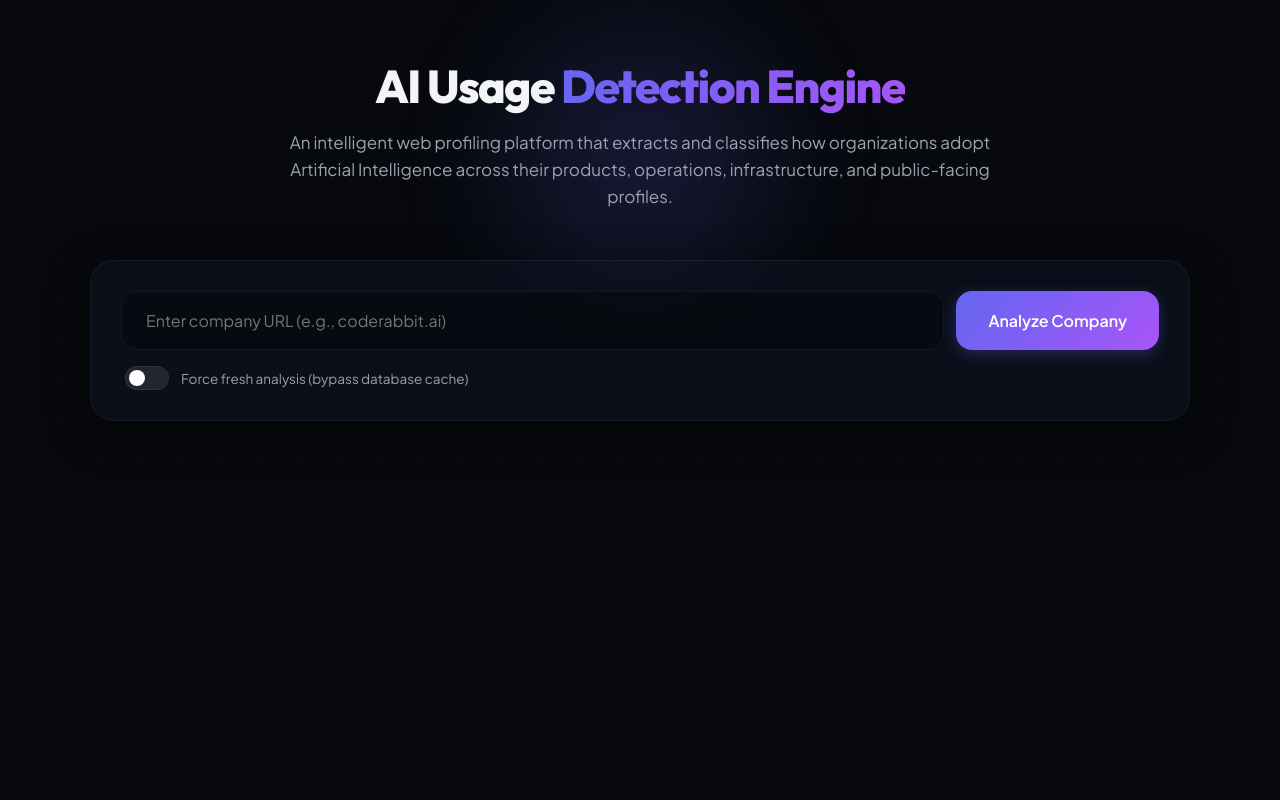
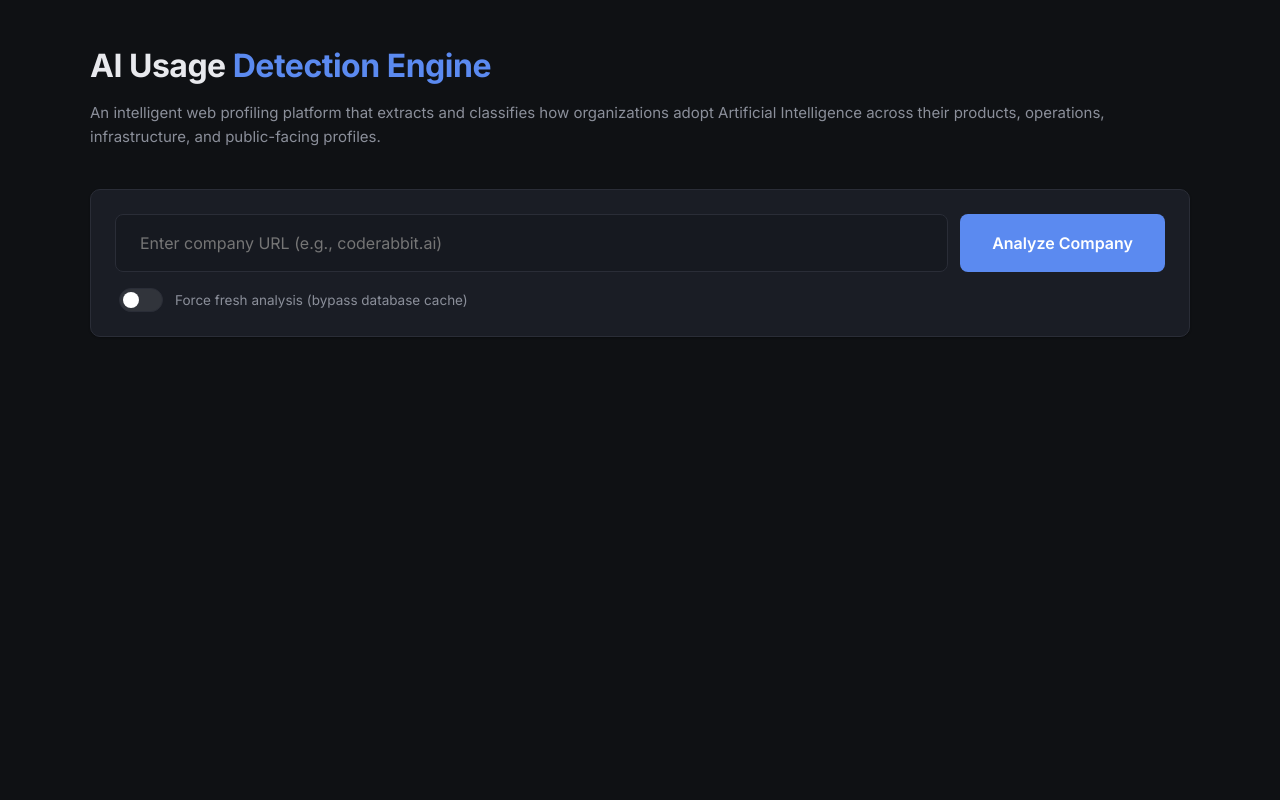
Before and after one commit to adityalawand7/ai-usage-detection, a Django app: page / in a window 1280 px wide. Run offline with Django 5.2, Linux system fonts and the light colour scheme; data that the repository does not hold is empty; parts of the project's set-up code (start-up, migrations or seed data) failed here and were passed over; some libraries are stand-ins or nearby versions.

Commit message:
Updated UI components

```diff
--- a/companies/templates/companies/submit.html
+++ b/companies/templates/companies/submit.html
@@ -1,22 +1,20 @@
 {% load static %}
 <!DOCTYPE html>
-<html>
+<html lang="en">
 <head>
     <meta charset="UTF-8">
     <meta name="viewport" content="width=device-width, initial-scale=1.0">
+    <meta name="description" content="Detect and classify how organizations use AI across their products, operations, and infrastructure.">
     <title>AI Usage Detection Engine</title>
-    <link rel="stylesheet" href="{% static 'css/styles.css' %}?v=1.3">
-    <link href="https://fonts.googleapis.com/css2?family=Outfit:wght@300;400;500;600;700;800&family=Plus+Jakarta+Sans:wght@300;400;500;600;700;800&display=swap" rel="stylesheet">
+    <link rel="stylesheet" href="{% static 'css/styles.css' %}?v=2.0">
+    <link href="https://fonts.googleapis.com/css2?family=Inter:wght@400;500;600;700&family=JetBrains+Mono:wght@400;500;600&display=swap" rel="stylesheet">
 </head>
 <body>
-
-<div class="grid-bg"></div>
 
 <div class="container">
 
     <!-- HERO SECTION -->
     <header class="hero">
-        <div class="glowing-orb"></div>
         <h1>AI Usage <span>Detection Engine</span></h1>
         <p>
             An intelligent web profiling platform that extracts and classifies how organizations adopt Artificial Intelligence across their products, operations, infrastructure, and public-facing profiles.
@@ -69,8 +67,7 @@
     {% if task_id or cached_company_id %}
     <div class="status-box" id="status-box">
         <div class="loader-header">
-            <h3>Intelligence Pipeline Running</h3>
-            <div class="pulse-ring"></div>
+            <h3>Analysis in progress</h3>
         </div>
         <p class="task-id">
             Target URL: <span id="scanning-url">{% if scanning_url %}{{ scanning_url }}{% else %}Analyzing...{% endif %}</span>
@@ -85,27 +82,27 @@
         <ul class="pipeline-checklist" id="pipeline-checklist">
             <li class="checklist-item pending" id="step-init">
                 <span class="status-icon"></span>
-                <span class="checklist-label">Initialize Engine & Sandbox</span>
+                <span class="checklist-label">Initializing</span>
             </li>
             <li class="checklist-item pending" id="step-crawl">
                 <span class="status-icon"></span>
-                <span class="checklist-label">Crawl Corporate & Career Pages</span>
+                <span class="checklist-label">Crawling pages</span>
             </li>
             <li class="checklist-item pending" id="step-extract">
                 <span class="status-icon"></span>
-                <span class="checklist-label">Extract & Structure DOM Elements</span>
+                <span class="checklist-label">Extracting content</span>
             </li>
             <li class="checklist-item pending" id="step-semantic">
                 <span class="status-icon"></span>
-                <span class="checklist-label">AI Semantic Evidence Scoring</span>
+                <span class="checklist-label">Scoring evidence</span>
             </li>
             <li class="checklist-item pending" id="step-fingerprint">
                 <span class="status-icon"></span>
-                <span class="checklist-label">Fingerprint Infrastructure & SDKs</span>
+                <span class="checklist-label">Detecting integrations</span>
             </li>
             <li class="checklist-item pending" id="step-report">
                 <span class="status-icon"></span>
-                <span class="checklist-label">Compile Final Intelligence Report</span>
+                <span class="checklist-label">Generating report</span>
             </li>
         </ul>
         <div class="progress-footer">
@@ -128,7 +125,6 @@
         <div class="history-grid">
             {% for company in history %}
             <article class="history-card" onclick="loadCachedReport({{ company.id }})">
-                <div class="history-card-glow"></div>
                 <div class="card-top">
                     <span class="history-url">{{ company.website }}</span>
                     <span class="status-badge {% if company.verdict %}active-ai{% else %}inactive-ai{% endif %}">
@@ -153,7 +149,7 @@
 </script>
 <script src="https://unpkg.com/jspdf@2.5.2/dist/jspdf.umd.min.js"></script>
 <script src="https://unpkg.com/jspdf-autotable@3.8.4/dist/jspdf.plugin.autotable.min.js"></script>
-<script src="{% static 'js/app.js' %}?v=1.4"></script>
+<script src="{% static 'js/app.js' %}?v=2.0"></script>
 
 </body>
 </html>
--- a/static/css/styles.css
+++ b/static/css/styles.css
@@ -1,33 +1,41 @@
 :root {
-    --bg-primary: #07090e;
-    --bg-secondary: #0d111b;
-    --bg-card: rgba(15, 20, 35, 0.55);
-    --bg-card-hover: rgba(22, 29, 50, 0.75);
+    --bg-primary: #0f1114;
+    --bg-secondary: #161920;
+    --bg-card: #1a1d25;
+    --bg-card-hover: #1f222c;
+    --bg-elevated: #22252f;
 
-    --border-color: rgba(255, 255, 255, 0.05);
-    --border-glow: rgba(99, 102, 241, 0.25);
-    --border-glow-hover: rgba(168, 85, 247, 0.45);
+    --border-color: #2a2d37;
+    --border-hover: #3a3d47;
+    --border-focus: #5b8af0;
 
-    --text-primary: #f3f4f6;
-    --text-secondary: #9ca3af;
-    --text-muted: #6b7280;
+    --text-primary: #e8e9ed;
+    --text-secondary: #8b8f9a;
+    --text-muted: #5c5f6a;
 
-    --primary: #6366f1;
-    --primary-gradient: linear-gradient(135deg, #6366f1, #a855f7);
-    --primary-glow: rgba(99, 102, 241, 0.2);
+    --primary: #5b8af0;
+    --primary-hover: #4a79df;
+    --primary-subtle: rgba(91, 138, 240, 0.1);
 
-    --accent: #d946ef;
+    --accent: #e0965a;
 
     --success: #10b981;
-    --success-glow: rgba(16, 185, 129, 0.15);
+    --success-subtle: rgba(16, 185, 129, 0.1);
     --danger: #ef4444;
-    --danger-glow: rgba(239, 68, 68, 0.15);
+    --danger-subtle: rgba(239, 68, 68, 0.1);
     --warning: #f59e0b;
-    --warning-glow: rgba(245, 158, 11, 0.15);
+    --warning-subtle: rgba(245, 158, 11, 0.1);
 
-    --shadow-main: 0 12px 40px 0 rgba(0, 0, 0, 0.5);
-    --font-heading: 'Outfit', 'Plus Jakarta Sans', sans-serif;
-    --font-body: 'Plus Jakarta Sans', 'Inter', sans-serif;
+    --shadow-sm: 0 1px 2px rgba(0, 0, 0, 0.3);
+    --shadow-md: 0 4px 12px rgba(0, 0, 0, 0.25);
+
+    --radius-sm: 6px;
+    --radius-md: 8px;
+    --radius-lg: 10px;
+
+    --font-heading: 'Inter', system-ui, sans-serif;
+    --font-body: 'Inter', system-ui, sans-serif;
+    --font-mono: 'JetBrains Mono', 'Fira Code', monospace;
 }
 
 * {
@@ -40,41 +48,10 @@ body {
     background-color: var(--bg-primary);
     color: var(--text-primary);
     font-family: var(--font-body);
-    padding: 60px 20px;
+    padding: 48px 24px;
     min-height: 100vh;
     overflow-x: hidden;
     position: relative;
-}
-
-/* -------------------------------- */
-/* BACKGROUND MESH GRID & ORBS */
-/* -------------------------------- */
-.grid-bg {
-    position: absolute;
-    top: 0;
-    left: 0;
-    width: 100%;
-    height: 100%;
-    background-image:
-        radial-gradient(var(--bg-secondary) 1px, transparent 0),
-        radial-gradient(var(--bg-secondary) 1px, transparent 0);
-    background-size: 40px 40px;
-    background-position: 0 0, 20px 20px;
-    opacity: 0.8;
-    z-index: -2;
-}
-
-.glowing-orb {
-    position: absolute;
-    width: 400px;
-    height: 400px;
-    background: radial-gradient(circle, var(--primary-glow) 0%, transparent 70%);
-    top: -100px;
-    left: 50%;
-    transform: translateX(-50%);
-    z-index: -1;
-    pointer-events: none;
-    filter: blur(40px);
 }
 
 .container {
@@ -88,32 +65,28 @@ body {
 /* HERO SECTION */
 /* -------------------------------- */
 .hero {
-    text-align: center;
-    margin-bottom: 50px;
+    text-align: left;
+    margin-bottom: 40px;
     position: relative;
 }
 
 .hero h1 {
     font-family: var(--font-heading);
-    font-size: 46px;
-    font-weight: 800;
-    letter-spacing: -1.5px;
+    font-size: 32px;
+    font-weight: 700;
+    letter-spacing: -0.5px;
     line-height: 1.15;
     margin-bottom: 16px;
 }
 
 .hero h1 span {
-    background: var(--primary-gradient);
-    -webkit-background-clip: text;
-    -webkit-text-fill-color: transparent;
+    color: var(--primary);
 }
 
 .hero p {
     color: var(--text-secondary);
-    font-size: 17px;
+    font-size: 15px;
     line-height: 1.6;
-    max-width: 750px;
-    margin: 0 auto;
 }
 
 /* -------------------------------- */
@@ -122,16 +95,15 @@ body {
 .search-box {
     background: var(--bg-card);
     border: 1px solid var(--border-color);
-    backdrop-filter: blur(16px);
-    border-radius: 24px;
-    padding: 30px;
+    border-radius: var(--radius-lg);
+    padding: 24px;
     margin-bottom: 40px;
-    box-shadow: var(--shadow-main);
+    box-shadow: var(--shadow-sm);
     transition: border-color 0.3s ease;
 }
 
 .search-box:focus-within {
-    border-color: var(--border-glow);
+    border-color: var(--border-focus);
 }
 
 .search-form {
@@ -148,9 +120,9 @@ body {
 .search-form input[type="text"] {
     flex: 1;
     padding: 18px 24px;
-    border-radius: 16px;
+    border-radius: var(--radius-md);
     border: 1px solid var(--border-color);
-    background: rgba(8, 10, 16, 0.8);
+    background: var(--bg-secondary);
     color: white;
     font-size: 16px;
     font-family: var(--font-body);
@@ -160,26 +132,24 @@ body {
 .search-form input[type="text"]:focus {
     outline: none;
     border-color: var(--primary);
-    box-shadow: 0 0 15px rgba(99, 102, 241, 0.15);
+    box-shadow: 0 0 0 2px rgba(91, 138, 240, 0.25);
 }
 
 .search-form button {
     padding: 0 32px;
     border: none;
-    border-radius: 16px;
-    background: var(--primary-gradient);
+    border-radius: var(--radius-md);
+    background: var(--primary);
     color: white;
     font-size: 16px;
     font-weight: 600;
     font-family: var(--font-body);
     cursor: pointer;
     transition: transform 0.2s ease, opacity 0.2s ease;
-    box-shadow: 0 4px 15px rgba(99, 102, 241, 0.3);
 }
 
 .search-form button:hover {
-    transform: translateY(-1px);
-    opacity: 0.95;
+    background: var(--primary-hover);
 }
 
 .search-form button:active {
--- a/static/js/app.js
+++ b/static/js/app.js
@@ -57,11 +57,11 @@ function generatePDF(result) {
 
     // ---- Color Palette ----
     const colors = {
-        headerBg: [30, 27, 75],
-        headerAccent: [139, 92, 246],
-        sectionBg: [245, 243, 255],
-        primary: [99, 102, 241],
-        accent: [139, 92, 246],
+        headerBg: [15, 17, 20],
+        headerAccent: [91, 138, 240],
+        sectionBg: [240, 243, 250],
+        primary: [91, 138, 240],
+        accent: [91, 138, 240],
         success: [16, 185, 129],
         danger: [239, 68, 68],
         warning: [245, 158, 11],
@@ -629,7 +629,6 @@ function renderReport(result) {
 
             <!-- EXECUTIVE SUMMARY -->
             <div class="summary-card executive-summary-card">
-                <div class="executive-sparkle"></div>
                 <h4>Executive AI Summary</h4>
                 <p>${result.summary}</p>
             </div>
@@ -884,22 +883,11 @@ async function checkStatus() {
 // HISTORICAL DB LOADER
 // --------------------------------
 async function loadCachedReport(companyId) {
-    const statusBox = document.getElementById("status-box");
-
-    // Render dynamic fake loaders to make it feel smooth
-    if (statusBox) {
-        statusBox.style.display = "block";
-        document.getElementById("progress-step").innerText = "Loading cached intelligence report...";
-        document.getElementById("progress-bar").style.width = "100%";
-        document.getElementById("progress-percent").innerText = "100%";
-    }
-
     try {
         const response = await fetch(`/company/${companyId}/`);
         const data = await response.json();
 
         if (data.status === "completed") {
-            if (statusBox) statusBox.style.display = "none";
             renderReport(data.result);
             window.scrollTo({
                 top: document.getElementById("live-result").offsetTop - 30,
@@ -908,7 +896,6 @@ async function loadCachedReport(companyId) {
         }
     } catch (e) {
         console.error("Failed to load cached report:", e);
-        if (statusBox) statusBox.style.display = "none";
     }
 }
 
```
Also changed, not shown: other parts of static/css/styles.css (+90 -163 lines).
